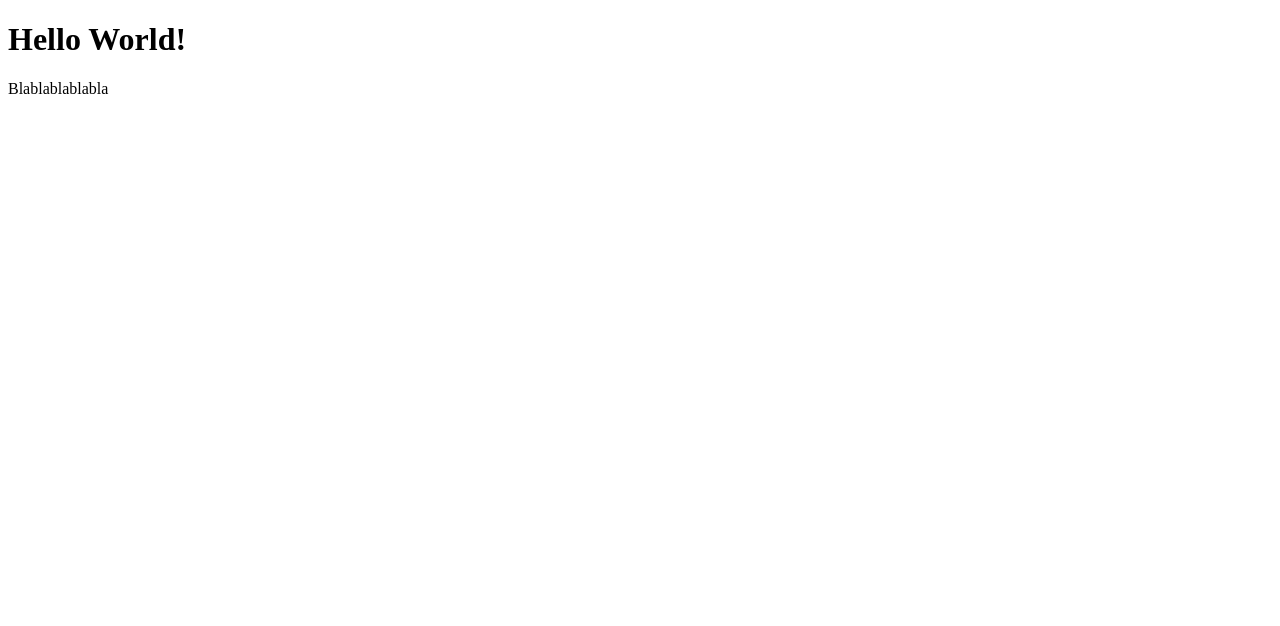
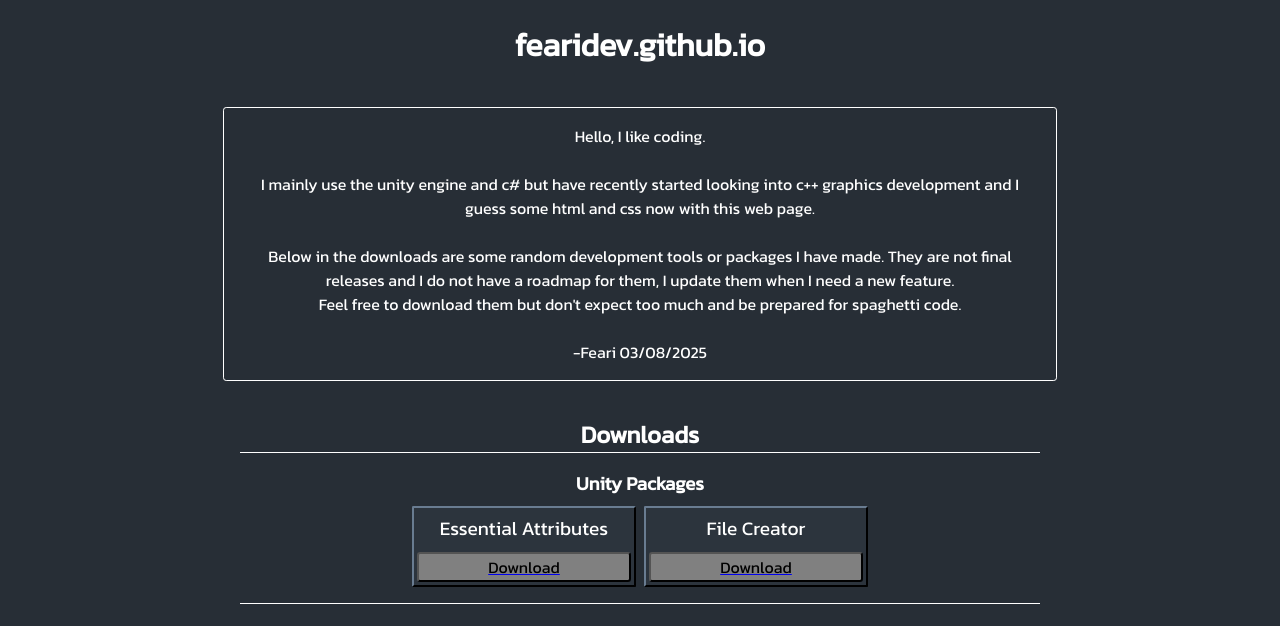
Before and after one commit to FeariDev/fearidev.github.io, a plain HTML site: page index.html in a window 1280 px wide. Drawn offline with Linux system fonts and the light colour scheme.

Commit message:
Some stuff
+Added a css styles file
+Resources folder
+Kanit font
+Downloadable unity packages

```diff
--- a/index.html
+++ b/index.html
@@ -1,8 +1,41 @@
 <!DOCTYPE html>
 <html>
+    <head>
+        <meta charset="UTF-8">
+        <link rel="stylesheet" href="styles.css">
+    </head>
     <body>
-        <h1>Hello World!</h1>
+        <h1 id="PageHeader">fearidev.github.io</h1>
 
-        <p>Blablablablabla</p>
+        <div class="contents">
+            <p id="IntroductionText">
+                Hello, I like coding.
+                <br><br>
+                I mainly use the unity engine and c# but have recently started looking into c++ graphics development and I guess some html and css now with this web page.
+                <br><br>
+                Below in the downloads are some random development tools or packages I have made.
+                They are not final releases and I do not have a roadmap for them, I update them when I need a new feature.
+                <br>
+                Feel free to download them but don't expect too much and be prepared for spaghetti code.
+                <br><br>
+                -Feari 03/08/2025
+            </p>
+            <h2 id="DownloadsHeader">Downloads</h2>
+            <div class="downloads">
+                <div class="DownloadCategory">
+                    <h3 class="DownloadCategoryHeader">Unity Packages</h3>
+                        <div class="DownloadCategoryContent">
+                            <div class="downloadarea">
+                                <p class="downloadtext">Essential Attributes</p>
+                                <a href="Resources/UnityPackages/FeariDev_EssentialAttributes.unitypackage" class="downloadbuttonlink"><button class="downloadbutton">Download</button></a>
+                            </div>
+                            <div class="downloadarea">
+                                <p class="downloadtext">File Creator</p>
+                                <a href="Resources/UnityPackages/FeariDev_FileCreator.unitypackage" class="downloadbuttonlink"><button class="downloadbutton">Download</button></a>
+                            </div>
+                        </div>
+                </div>
+            </div>
+        </div>
     </body>
 </html>
--- /dev/null
+++ b/styles.css
@@ -0,0 +1,155 @@
+@font-face {font-family: kanitregular; src: url('Resources/Fonts/Kanit-Regular.ttf');}
+
+p {
+    color: white;
+    font-family: kanitregular;
+}
+
+body {
+    background-color: #272e36;
+}
+
+#PageHeader {
+    color: white;
+    font-family: kanitregular;
+    text-align: center;
+}
+
+
+
+.contents {
+    display: grid;
+    align-content: center;
+    justify-content: center;
+}
+
+
+
+#IntroductionText {
+    border-style: solid;
+    border-width: 0.1em;
+    border-radius: 0.2em;
+
+    padding-top: 1em;
+    padding-bottom: 1em;
+    padding-left: 1em;
+    padding-right: 1em;
+
+    text-align: center;
+    text-size-adjust: auto;
+
+    max-width: 800px;
+}
+
+
+
+#DownloadsHeader {
+    color: white;
+    font-family: kanitregular;
+    text-align: center;
+
+    margin-bottom: 0;
+}
+
+.downloads {
+    border-style: solid;
+    border-top-width: 0.06em;
+    border-bottom-width: 0.06em;
+    border-left-width: 0;
+    border-right-width: 0;
+    border-color: rgb(255, 255, 255);
+
+    padding-top: 1em;
+    padding-bottom: 1em;
+
+    display: flex;
+    flex-direction: column;
+    gap: 0.5em;
+    margin: 0 auto;
+
+    min-width: 260px;
+    max-width: 800px;
+    width: 90vw;
+}
+
+.DownloadCategory {
+
+}
+
+.DownloadCategoryHeader {
+    color: white;
+    font-family: kanitregular;
+    text-align: center;
+
+    margin-top: 0;
+    margin-bottom: 0.5em;
+}
+
+.DownloadCategoryContent {
+    display: grid;
+    grid-template-columns: repeat(auto-fit, minmax(220px, max-content));
+    justify-content: center;
+    gap: 0.5em;
+}
+
+.downloadarea {
+    background-color: #2c343d;
+
+    border-style: outset;
+    border-color: #2c343d;
+    border-width: 0.15em;
+    border-radius: 0.1em;
+
+    display: grid;
+    margin: 0 auto;
+
+    min-width: 220px;
+    max-width: 1fr;
+}
+
+.downloadtext {
+    color: rgb(255, 255, 255);
+    background-color: #2c343d;
+    height: 1.5em;
+
+    padding: 0.2em;
+    padding-top: 0.1em;
+    padding-bottom: 0.1em;
+
+    font-family: kanitregular;
+    font-size: 1.2em;
+    text-align: center;
+
+    margin: 0.2em;
+}
+
+.downloadbuttonlink {
+    display: grid;
+    align-self: center;
+
+    margin: 0.2em;
+    margin-top: 0.2em;
+    margin-bottom: 0.2em;
+}
+.downloadbuttonlink:hover {
+    cursor: default;
+}
+
+.downloadbutton {
+    background-color: rgb(128, 128, 128);
+    font-family: kanitregular;
+    font-size: 1em;
+    text-align: center;
+
+    border-radius: 0.2em;
+}
+
+
+
+button:hover {
+    background-color: rgb(148, 148, 148);
+    cursor: pointer;
+}
+button:active {
+    background-color: rgb(108, 108, 108);
+}
```
Also changed, not shown: Resources/Fonts/Kanit-Regular.ttf (added), 2 other files.
